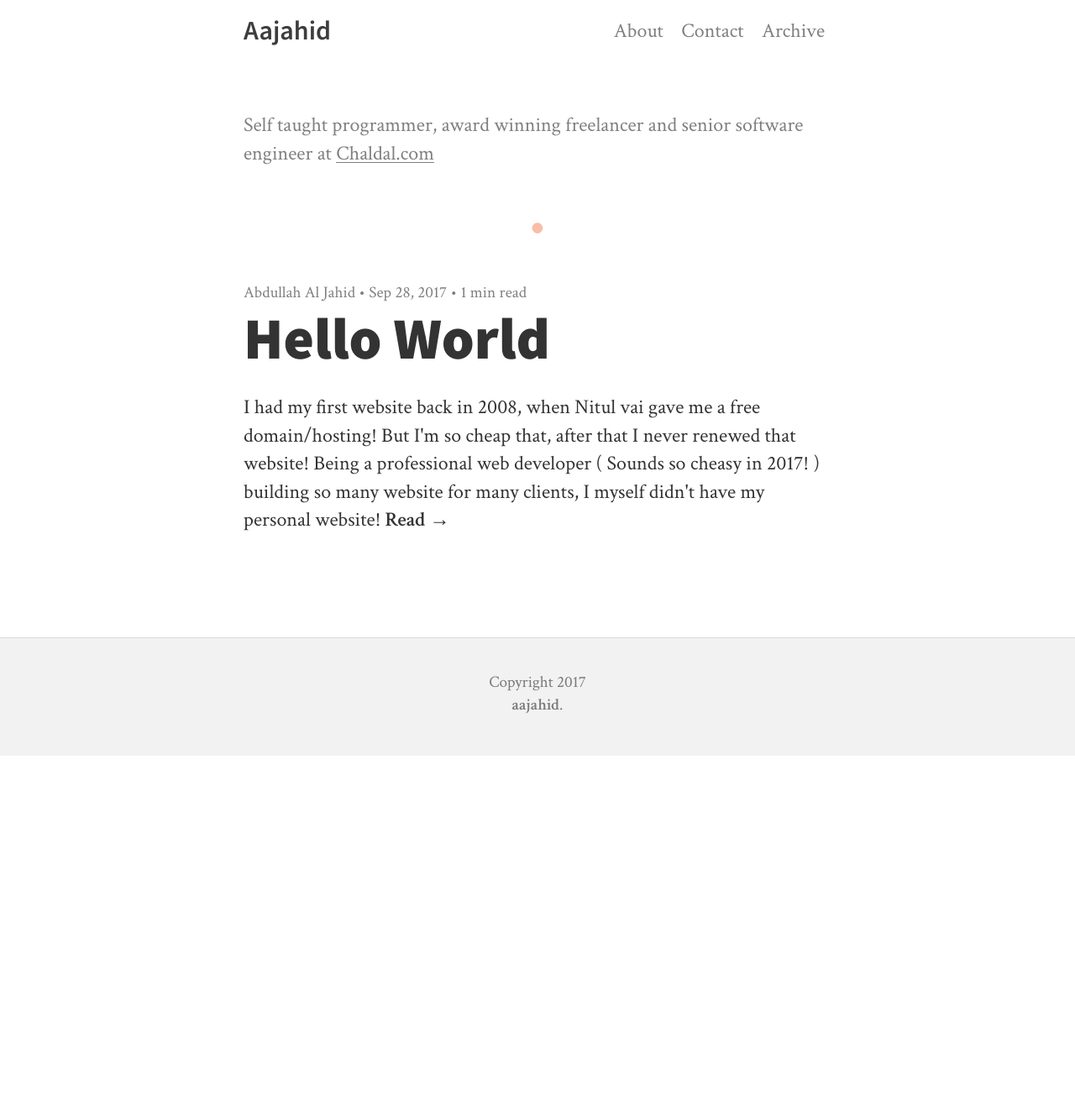
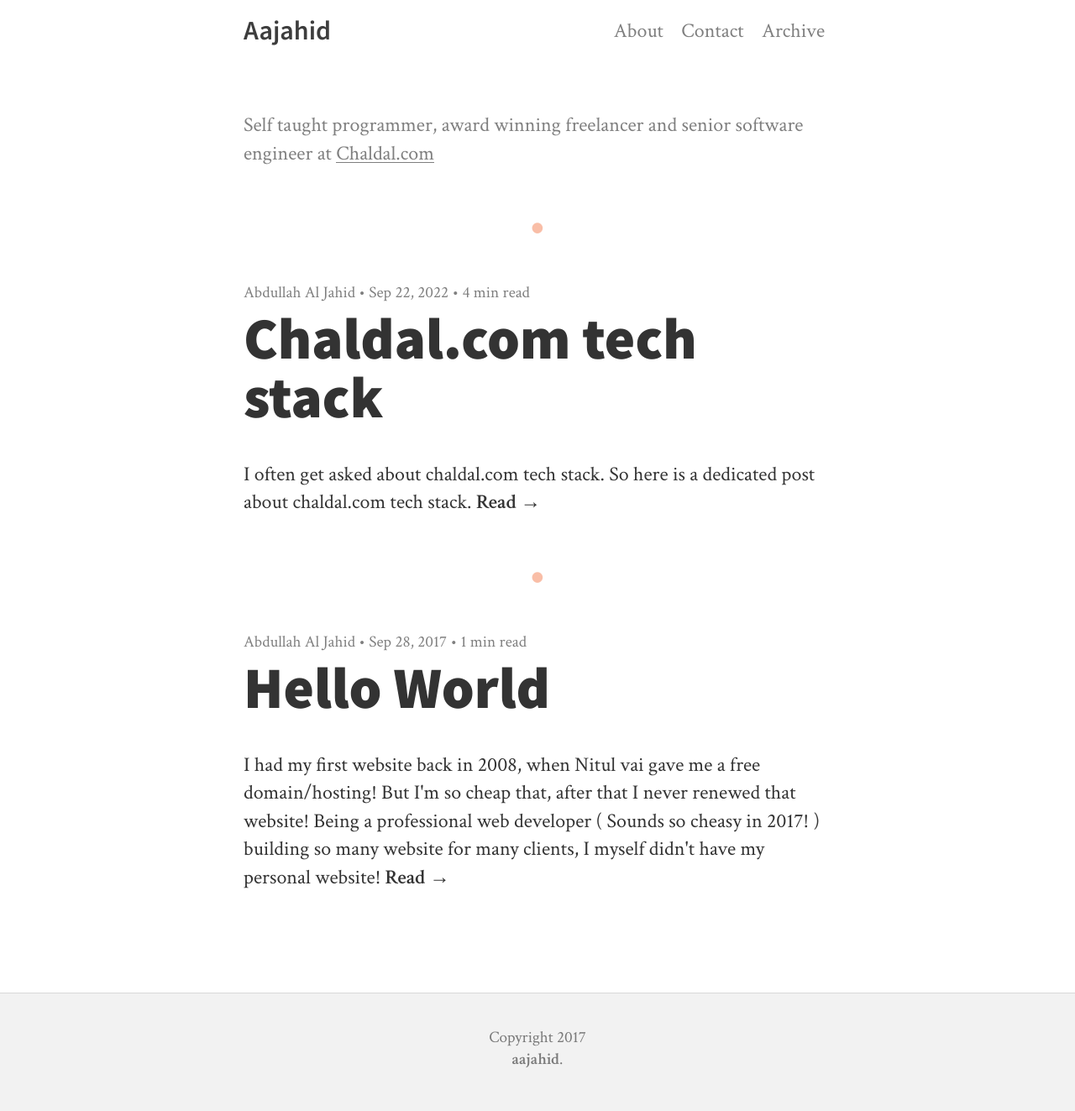
Before and after one commit to aajahid/aajahid.github.io, a Jekyll site: the page built from index.html, in a window 1280 px wide. Shown: the whole page at 84% size. Built offline with Jekyll 4.4.1, drawn with Linux system fonts in a browser that asks for light colours; nearby versions of some CDN libraries; the list of posts is cut into pages by our own code; before the commit the page ends 900 px from its top, so only the background shows below that; some of the changed lines change nothing that is shown.

Commit message:
New Blog Post: Chaldal Tech stack

```diff
--- /dev/null
+++ b/_posts/2022-09-22-chaldal.com-tech-stack.md
@@ -0,0 +1,71 @@
+---
+title: Chaldal.com tech stack
+cover-image: hipster.jpg
+
+summary: I often get asked about chaldal.com tech stack. So here is a dedicated post about chaldal.com tech stack.
+
+---
+
+I often get asked about chaldal.com tech stack on social media. I tried to answer them - but they are scattered around in different group and aren't up to date.
+
+So I decided to write a seperate post with up to date information about chaldal.com tech stack.
+
+## TLDR
+The TLDR version of the post is - F#, C#, MSSQL, .Net, React, React-Native, Azure cloud
+
+----
+
+I'll try to explain whole stack with more details. Incase you already don't know, there are many other projects in Chaldal other than the chaldal.com website that we all see and love ;). So here I'll try to seperate them based on projects. Starting with chaldal.com itself.
+
+### Chaldal.com
+As already told in TLDR, chaldal.com usages F#, C#, MSSQL, .net, react and react-native.
+
+#### Backend / API
+1. C#
+2. F#
+3. .Net
+4. MSSQL
+
+Originally written in C# but we are transitioning more into F#. Because we love functional programming and the awesome type safety F# provides. I'll write more in details why we love F#. Some legacy code still usages .Net framework but we are transition into .netcore.
+
+MSSQL as primary database.
+
+We host on our own servers, distributed into 3 data center, in two city ( 2 in Dhaka, 1 in Jashore).
+
+We use microsoft Azure dev-ops for development. Also use Azure pipeline for CI/CD.
+
+#### Frontend
+![Chaldal Website]({{ site.baseurl }}/img/chaldal-website.jpg)
+
+<a  href="https://chaldal.com" target="_blank">Chaldal.com</a>
+1. ReactJS
+2. ExpressJS
+
+Chaldal frontend is well known in local dev community for its snappy performance. Originally written back in 2013, when reactjs just got released - the website performance was a surprise for most of the people. I remember when I first used chaldal.com even before joining Chaldal - I was suprised when I toggled the language (the instant change of the language).
+
+Some might think its fast because of just using reactjs. But thats not true. Yeah - reactjs did facilate it, but it was very carefull thought and architecture that made the whole experience. Here are some breakdown
+
+1. **Server Side Rendering**: Fast first paint with the help of SSR
+2. **No blocking network request**: Again to help with the fast first paint - there is no blocking assets. It analyzes the request and inline styles along with html.
+3. **Preload freqently used data**: Data like banners, categories, stores, locale, delivery slots data are hydrate into frontend when the webpage loads.
+4. **Preloaded logic**: We also preload some dynamic logic from backend. Like price calculation, Discount avaialibity, delivery slot distribution etc. Usually to prevent duplication of such business logic, people rely on backend and had to make frequent API call. To overcome this challange - we came up with a solution where we can share these business logic in cross platform manner. This is why we don't even need to rely on backend to calculate shopping cart total. Which makes adding product to shopping cart seamless. I'll write more about this in future.
+5. **Caching on FE server**: We cache some less dynamic content on the FE server. This way we don't overwhealm the backend and also avoid making slower API call.
+6. **No loader**: We try to make the website work without any loader animation. To achieve that - there are few strategy we follow.
+    1. Preload contents
+    2. Structure in a way when API call is a must, we make the UI change first and do the API call later. In case of failure - we update the UI again. Example - When we add a product to cart - we do make an API call - but we don't delay adding the product to cart in FE. We first add the product to cart visually and then make the API call.
+    3. Skelton loader/fade instead of spinning loader. Because spinner loader makes whole UI refresh with just an small spinner. The visual change is big make you the user experience bad. Instead fade/skeletong loader.
+7. **CDN**: Serving css, JS and images through properly implemented CDN.
+8. **Image Loader**: Custom image loader - which gives us control on order and quantity of image loading. Also load different quality image based on user internet connection and device pixel density.
+
+### Mobile App
+
+![Chaldal Mobile App]({{ site.baseurl }}/img/chaldal-app.jpg){: style="width: 250px;" }
+
+**Android:** https://play.google.com/store/apps/details?id=com.chaldal.poached
+**iOS:** https://apps.apple.com/us/app/chaldal-online-grocery/id1104493220?platform=iphone
+
+1. React Native
+2. MobX
+
+Originally our mobile was written using Xamarin. But I rewrote the app from scratch back in 2019.
+Historically - we didn't really invest that much on our mobile app but this has changed recently with new our UX team.
--- a/css/style.css
+++ b/css/style.css
@@ -431,17 +431,14 @@ nav a.current {
   }
   h1 {
     font-size: 2.6em;
-    margin-bottom: -10px;
   }
   h2 {
     font-size: 1.8em;
     margin-top: 60px;
-    margin-bottom: -10px;
   }
   h3, h4, h5, h6 {
     font-size: 1.2em;
     margin-top: 60px;
-    margin-bottom: -10px;
   }
   .img-only {
     margin: 0 -30px;
```
Also changed, not shown: Gemfile.lock, img/chaldal-app.jpg (added), img/chaldal-website.jpg (added), 1 other file.
